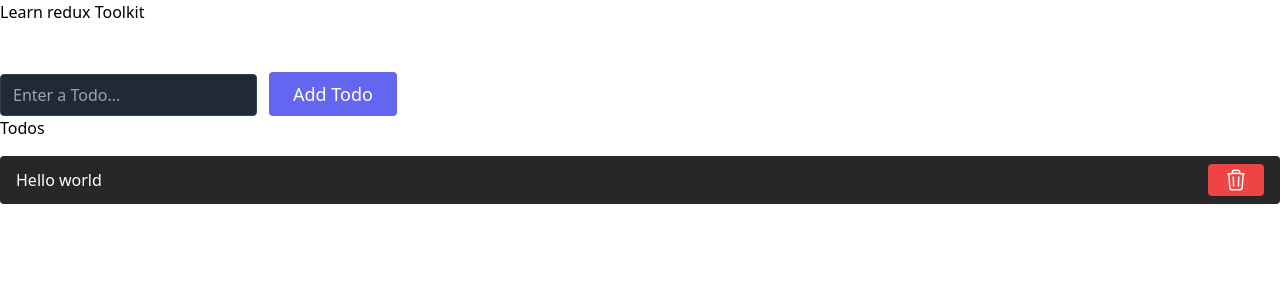
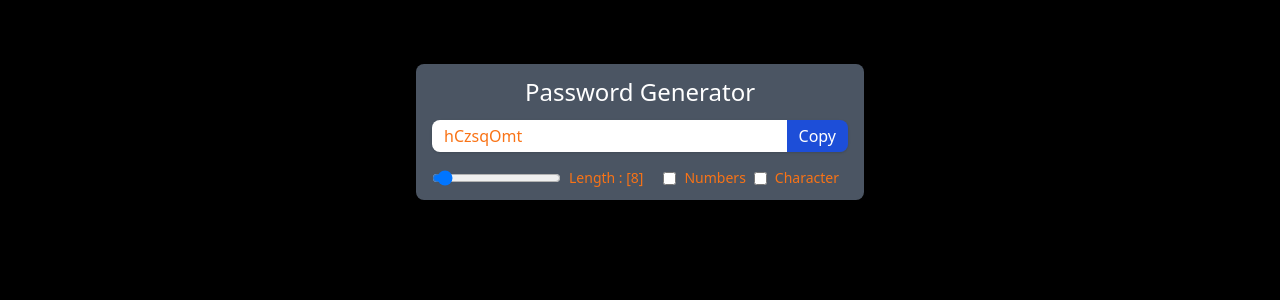
Before and after one commit to prabhat-mishra29/React, a React (Vite) app in the folder vite_react/: page / in a window 1280 px wide. Shown: the top 300 px of the page. Built offline with nearby package versions, Linux system fonts and the light colour scheme.

Commit message:
28.01.2024

```diff
--- a/vite_react/src/App.jsx
+++ b/vite_react/src/App.jsx
@@ -79,14 +79,14 @@
 
 
 
-// import Password from './Project/03_Password_generator_useCallback_useEffect_useRef/Password';
+//Password_generator:---
+    import Password from './Project/03_Password_generator_useCallback_useEffect_useRef/Password';
 
-    // Password_generator:---
-        // function App() {
-        //   return (
-        //       <Password />
-        //   );
-        // }
+        function App() {
+          return (
+              <Password />
+          );
+        }
 
 
 
@@ -284,23 +284,23 @@
 
 
 
-// Redux Toolkit :---
-    import AddTodo from "./Project/07_Redux_toolkit/Components/AddTodo";
-    import Todos from "./Project/07_Redux_toolkit/Components/Todos";
-    import { Provider } from "react-redux";
-    import { store } from "./Project/07_Redux_toolkit/store";
+// // Redux Toolkit :---
+//     import AddTodo from "./Project/07_Redux_toolkit/Components/AddTodo";
+//     import Todos from "./Project/07_Redux_toolkit/Components/Todos";
+//     import { Provider } from "react-redux";
+//     import { store } from "./Project/07_Redux_toolkit/store";
 
-    //We use one extra thing 'store'[global variable]
-    //here 'store' is used just like we use 'value' in context Api.
+//     //We use one extra thing 'store'[global variable]
+//     //here 'store' is used just like we use 'value' in context Api.
 
-        function App(){
-            return(
-                <Provider store={store}>
-                    <h1>Learn redux Toolkit</h1>
-                    <AddTodo/>
-                    <Todos/>
-                </Provider>
-            );
-        }
+//         function App(){
+//             return(
+//                 <Provider store={store}>
+//                     <h1>Learn redux Toolkit</h1>
+//                     <AddTodo/>
+//                     <Todos/>
+//                 </Provider>
+//             );
+//         }
 
 export default App
--- a/vite_react/src/Project/03_Password_generator_useCallback_useEffect_useRef/Password.jsx
+++ b/vite_react/src/Project/03_Password_generator_useCallback_useEffect_useRef/Password.jsx
@@ -13,11 +13,13 @@
         {/* functionality for inputfilled which will generate password */}
         const[password,setPassword]=useState("");
 
+
     // generate a function of password generator:--
-        //when you are clicking length checkbox,it will call password generator.
-        //when you are clicking character checkbox,it will call password generator.
+        //When we disrupt 'length' field, it will call password generator.
+        //when you are clicking 'number' checkbox,it will call password generator.
+        //when you are clicking 'character' checkbox,it will call password generator.
         //Did we call password generation again and again?
-        //We have to make a "optimize function" of password_generator()
+        //We have to make a "optimize function" of password_generator().
         //"1. useCallback":--
             //The React useCallback Hook returns a memoized callback function.
             //Think of memoization as caching a value so that it does not need to be recalculated.
@@ -25,10 +27,13 @@
                 //Function of password generator
                 //dependencies:--- parameter when it changes , it will affect the password generator(). It is an array.
 
+
     { /*const Password_generator=()=>{
-
+            We can not make 'Password_generator' like this way.
+            It will give us an error of "too many re-renders".
         }
     */}
+
 
         const password_generator=useCallback(()=>{
             let pass=""; //At 1st it is empty
@@ -37,6 +42,8 @@
             if(numberAllowed) str+="0123456789"
             if(characterAllowed) str+="!@#$%^&*()-_=+`?<>.,':;/{}[]|"
 
+            //'length' represents 'useState' length.
+            //if 'length' is 12.
             for(let i=1;i<=length;i++){ //loop for find 12 random char in string
                 let index=Math.floor(Math.random() * str.length); // 0 se str.length-1 ke bich main koi ek index do
                 pass+=str.charAt(index);
@@ -44,10 +51,14 @@
 
             setPassword(pass); //reflect in input field
         },[length,numberAllowed,characterAllowed,setPassword]);
+        // Why 'setPassword' is used?
+        // It is optional.
+        // For memoization concept , we provide a function which sets the password in input field.
 
 
     //when you are calling a method directly , it will give you an error.
         //password_generator()
+
 
     //so we use " 2. useEffect" hook:--
         //The useEffect Hook allows you to perform side effects in your components.
@@ -58,13 +69,19 @@
             //means:- length ko cheda to passwor_generator ko call karo , numberAllowed ko cheda to passwor_generator ko call karo , charAllowed ko cheda to passwor_generator ko call karo , ya phir khali passwor_generator ko call karo!
 
     /*
-        ->Basically "useCallback" is used for memoization and to make a optimized function.
-        ->"useEffect" is used if any any change happen call function.
-        ->[But you can do this only using "useEffect"]
+        //Note:--
+            ->Basically "useCallback" is used for memoization and to make a optimized function.
+            ->'useCallback' is not responsible for calling a function. It is responsible for memoization concept.
+            -> Agar length main kuch change hua toh cache mai rakho , numbers main kuch change hua hai usko v cache main rakho , character main kuch change hua hai usko v cache main rakho.
+
+            ->"useEffect" is used if any any change happen call function.
+
+            ->[But you can do this only using "useEffect"]
     */
 
 
-    //Jabb copy button click ho clipbord pai passwor-text copy ho but kesse kare?
+    //Jabb copy button click ho clipbord pai passwor-text copy ho0 but kesse kare?
+    //And Hmme kese malumm ke button and input tag apass main link hai ?
 
         //"3. useRef" hook:--
             //kissi v cheeze ka reference lena hai toh useRef ka use karte hain.
@@ -95,11 +112,11 @@
                 <div className='flex text-sm gap-x-5'>
                     <div className='flex items-center gap-x-2'>
                         <input type="range" min={6} max={50} value={length} className='cursor-pointer outline-none' onChange={(e)=>{setLength(e.target.value)}}/>
-                        <label>Length:{length}</label>
+                        <label>Length : [{length}]</label>
                     </div>
 
                     <div className='flex items-center gap-x-2'>
-                        <input type="checkbox" defaultValue={numberAllowed} id='numberInput'onChange={ ()=>{ setNumberAllowed(prev=>!prev) } }/> {/* change previous value */}
+                        <input type="checkbox" defaultValue={numberAllowed} id='numberInput'onChange={ ()=>{ setNumberAllowed((prev)=>(!prev)) } }/> {/* change previous value */}
                         <label htmlFor="numberInput">Numbers</label>
 
                         <input type="checkbox" defaultValue={characterAllowed} id='charInput' onChange={ ()=>{ setCharacterAllowed(prev=>!prev) } } />
```
